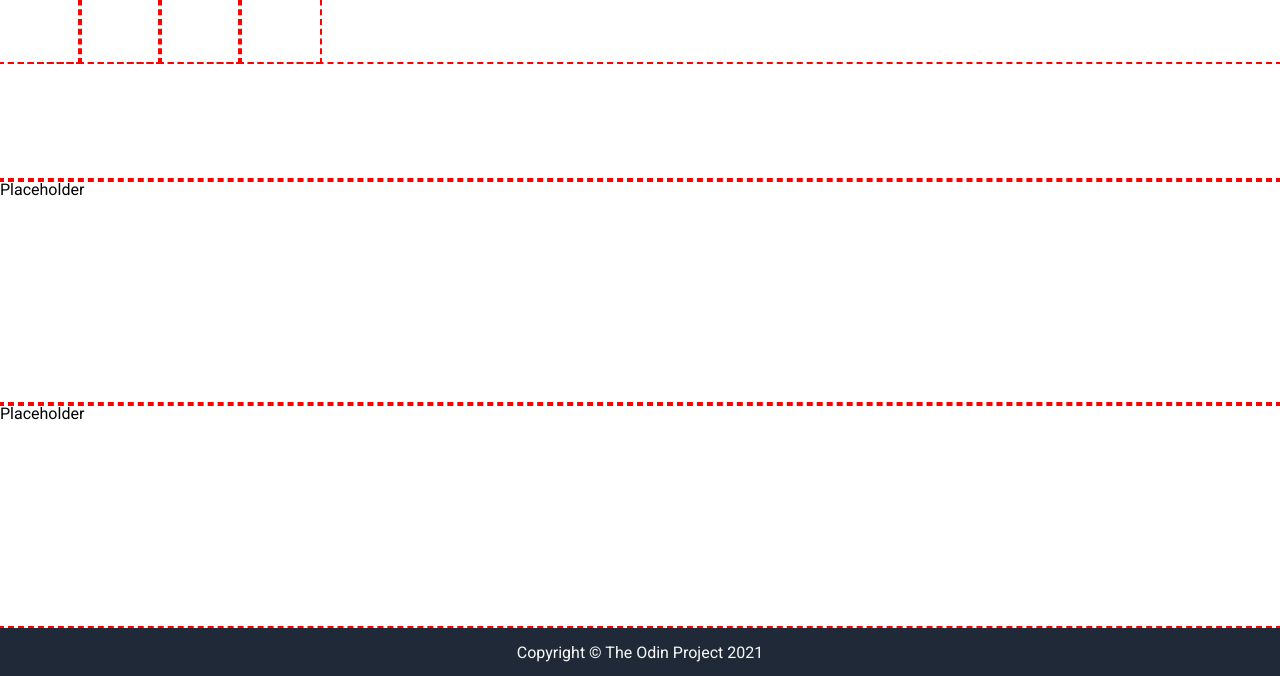
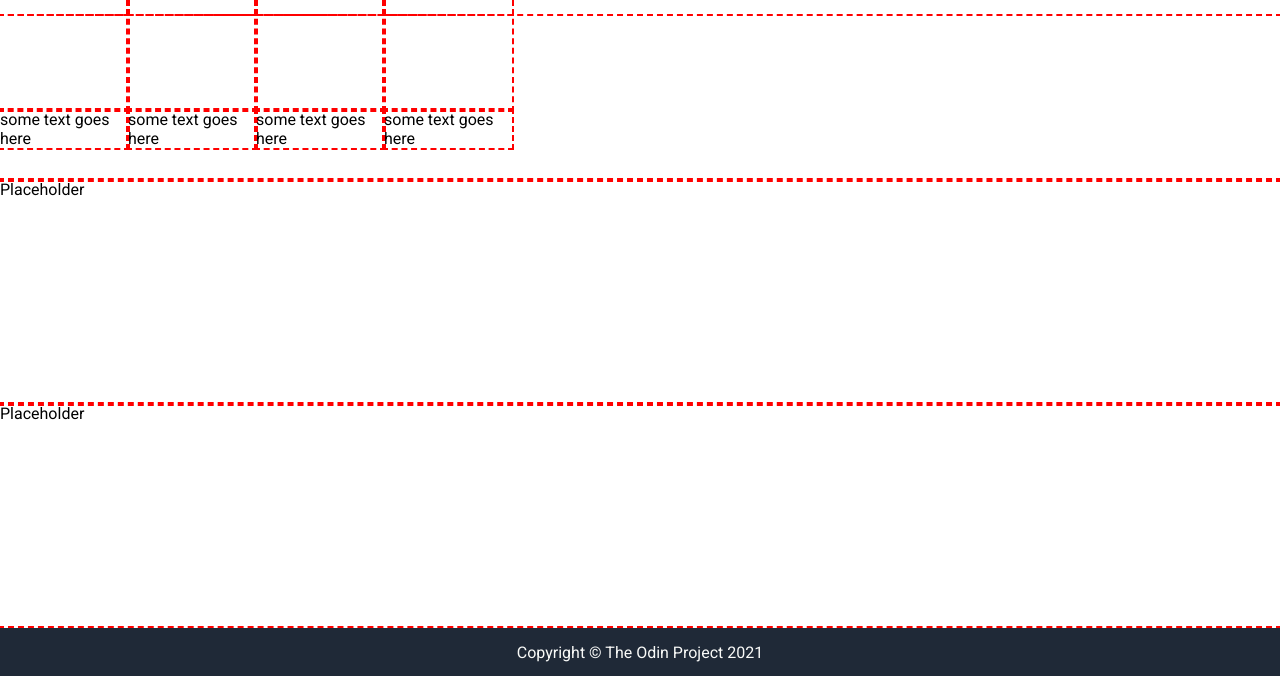
Before and after one commit to xxh296/langing-page, a plain HTML site: page index.html in a window 1280 px wide. Shown: the part 300-976 px from the top of the page. Drawn offline with Linux system fonts and the light colour scheme.

Commit message:
Clean up code in 'section1'
Fix the caption not being below the image placeholder, by creating 'cards' rather than using plain squares.

```diff
--- a/index.html
+++ b/index.html
@@ -10,7 +10,7 @@
         <header>
             <div class="header-left">
                 <div class="logo-header">Header Logo</div>
-                <div class="content-header"><h1>This website is awesome</h1></div>
+                <h1>This website is awesome</h1>
                 <div class="content-header"><p>The website has some subtext that goes here under the main title. It's a smaller font, and the caller is lower contrast.</p></div>
                 <button class="content-header">Sign up</button>
             </div>
@@ -26,12 +26,24 @@
             </div>
         </header>
         <div class="section1">
-            <div class="info-header-text">Some random information.</div>
+            <h1>Some random information.</h1>
             <div class="squares-holder">
-                <div class="placeholder-square">Some Text</div>
-                <div class="placeholder-square">Some Text</div>
-                <div class="placeholder-square">Some Text</div>
-                <div class="placeholder-square">Some Text</div>
+                <div class="placeholder-card">
+                    <div class="image-square"></div>
+                    <div class="caption">some text goes here</div>
+                </div>
+                <div class="placeholder-card">
+                    <div class="image-square"></div>
+                    <div class="caption">some text goes here</div>
+                </div>
+                <div class="placeholder-card">
+                    <div class="image-square"></div>
+                    <div class="caption">some text goes here</div>
+                </div>
+                <div class="placeholder-card">
+                    <div class="image-square"></div>
+                    <div class="caption">some text goes here</div>
+                </div>
             </div>
         </div>
         <div class="section2">Placeholder</div>
--- a/style.css
+++ b/style.css
@@ -45,7 +45,7 @@ header {
     color: #e5e7eb;
 }
 
-h1 {
+.header-left h1 {
     font-size: 48px;
 }
 
@@ -76,7 +76,13 @@ footer {
     flex-direction: column;
 }
 
-.info-header-text {
+/* .info-header-text {
+    font-size: 36px;
+    font-weight: 900;
+    color: #1f2937;
+} */
+
+.section1 h1 {
     font-size: 36px;
     font-weight: 900;
     color: #1f2937;
@@ -86,10 +92,20 @@ footer {
     display: flex;
 }
 
-.placeholder-square {
-    height: 5em;
-    width: 5em;
+.placeholder-card {
+    height: 10em;
+    width: 10em;
+}
+
+.image-square {
+    height: 8em;
+    width: 8em;
     /* TODO: round corners */
+}
+
+.placeholder-card {
+    height: 2em;
+    width: 8em;
 }
 
 .section2 {
```
